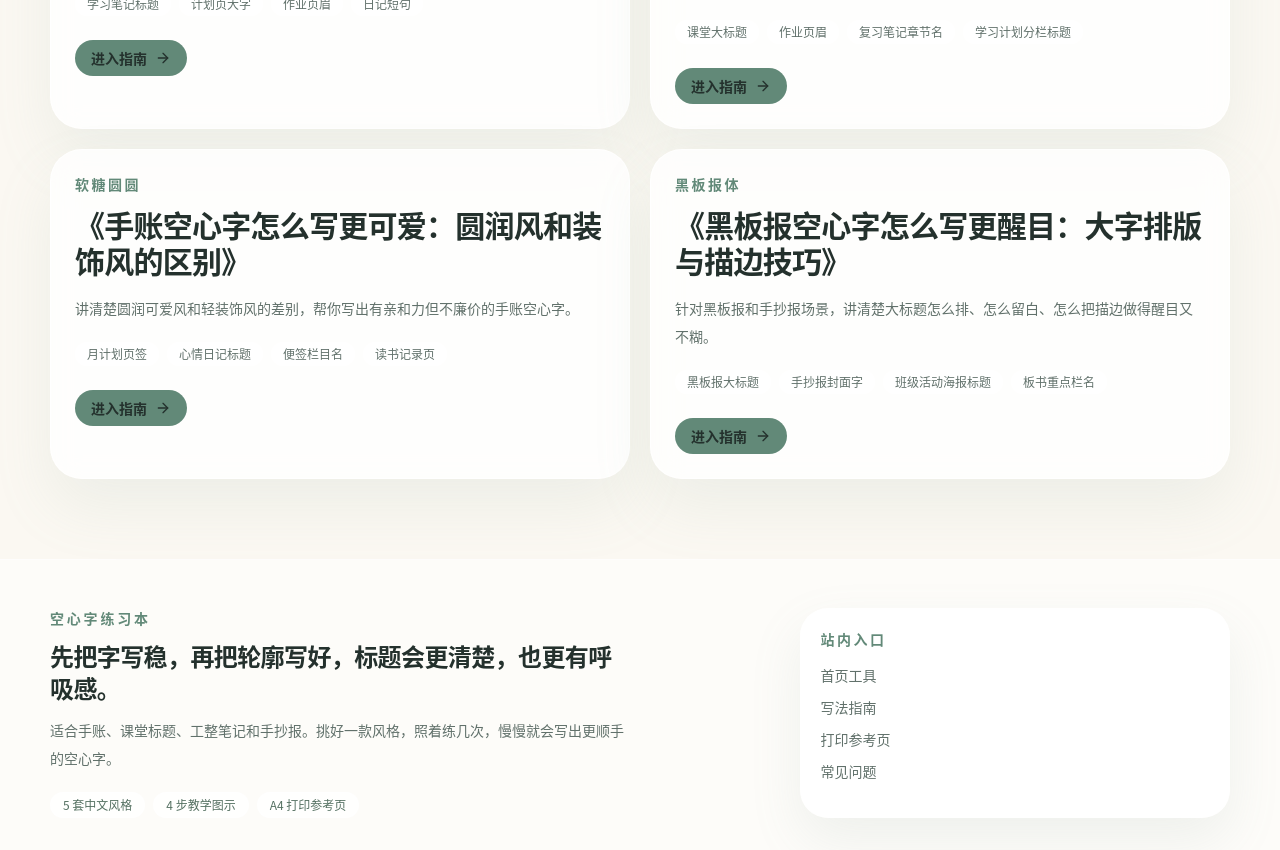
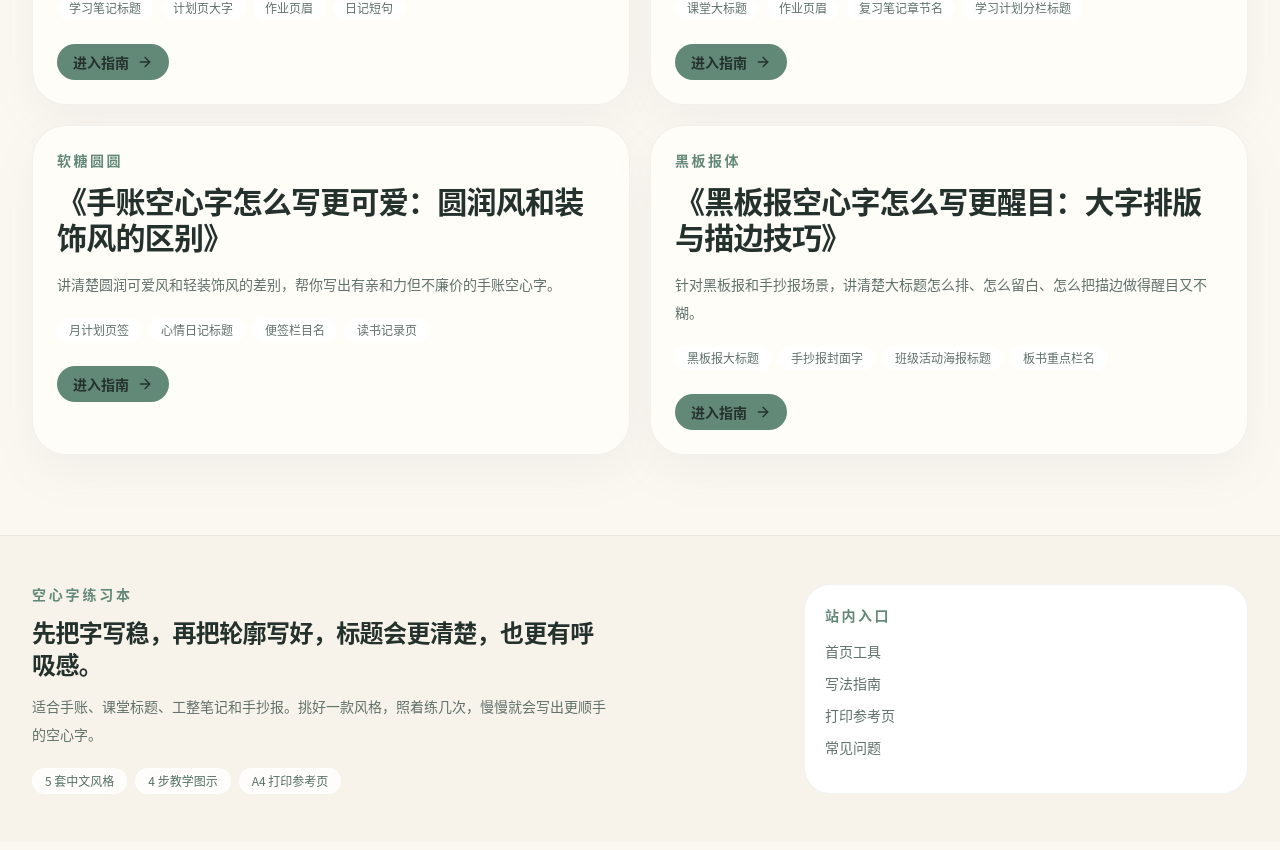
Before and after one commit to haowen8098-star/outline-practice-book, a Next.js app: page /guides in a window 1280 px wide. Shown: the part 600-1450 px from the top of the page. Built offline with nearby package versions, Linux system fonts and the light colour scheme; no server answers.

Commit message:
Broaden layout and reduce template feel

```diff
--- a/src/app/globals.css
+++ b/src/app/globals.css
@@ -14,12 +14,12 @@
   --soft-berry: #fff0f4;
   --pill-bg: #f2f7f4;
   --pill-text: #547061;
-  --border-soft: rgba(255, 255, 255, 0.85);
-  --surface: rgba(255, 255, 255, 0.8);
-  --surface-strong: rgba(255, 255, 255, 0.92);
+  --border-soft: rgba(78, 96, 87, 0.08);
+  --surface: rgba(255, 253, 248, 0.96);
+  --surface-strong: rgba(255, 255, 252, 0.98);
   --line-soft: rgba(112, 140, 126, 0.12);
-  --shadow-soft: 0 28px 60px rgba(142, 172, 155, 0.12);
-  --shadow-strong: 0 36px 90px rgba(123, 153, 137, 0.18);
+  --shadow-soft: 0 18px 44px rgba(130, 146, 136, 0.08);
+  --shadow-strong: 0 28px 72px rgba(118, 136, 126, 0.12);
 }
 
 @theme inline {
@@ -53,10 +53,10 @@ html {
 body {
   min-height: 100vh;
   background:
-    radial-gradient(circle at top left, rgba(180, 224, 202, 0.36), transparent 34%),
-    radial-gradient(circle at top right, rgba(255, 227, 235, 0.36), transparent 28%),
-    radial-gradient(circle at 82% 26%, rgba(255, 238, 197, 0.26), transparent 22%),
-    radial-gradient(circle at bottom right, rgba(210, 224, 255, 0.26), transparent 28%),
+    linear-gradient(180deg, #f5f0e6 0%, #fbf8f2 16%, #fffdf8 56%, #f7f3eb 100%),
+    radial-gradient(circle at top left, rgba(180, 224, 202, 0.18), transparent 30%),
+    radial-gradient(circle at top right, rgba(255, 227, 235, 0.18), transparent 24%),
+    radial-gradient(circle at bottom right, rgba(210, 224, 255, 0.16), transparent 22%),
     var(--background);
   color: var(--foreground);
   font-family:
@@ -94,15 +94,14 @@ button:active {
 
 .page-shell {
   margin-inline: auto;
-  width: min(1180px, calc(100% - 32px));
+  width: calc(100% - clamp(24px, 5vw, 84px));
 }
 
 .section-card {
-  border-radius: 32px;
-  border: 1px solid rgba(255, 255, 255, 0.72);
+  border-radius: 34px;
+  border: 1px solid var(--border-soft);
   background: var(--surface);
   box-shadow: var(--shadow-soft);
-  backdrop-filter: blur(14px);
 }
 
 .text-balance {
@@ -126,10 +125,10 @@ button:active {
 }
 
 .soft-panel {
-  border-radius: 28px;
-  border: 1px solid rgba(255, 255, 255, 0.78);
+  border-radius: 26px;
+  border: 1px solid rgba(84, 105, 95, 0.08);
   background: var(--surface-strong);
-  box-shadow: 0 22px 52px rgba(130, 160, 144, 0.12);
+  box-shadow: 0 14px 34px rgba(130, 160, 144, 0.08);
 }
 
 .interactive-card {
@@ -143,7 +142,7 @@ button:active {
 
 .interactive-card:hover {
   transform: translateY(-2px);
-  box-shadow: 0 24px 58px rgba(130, 160, 144, 0.14);
+  box-shadow: 0 18px 42px rgba(130, 160, 144, 0.1);
 }
 
 .button-pop {
@@ -286,7 +285,7 @@ button:active {
 
 @media (max-width: 767px) {
   .page-shell {
-    width: min(100% - 24px, 1180px);
+    width: calc(100% - 24px);
   }
 
   .section-card {
--- a/src/components/home/outline-workbench.tsx
+++ b/src/components/home/outline-workbench.tsx
@@ -187,9 +187,9 @@ export function OutlineWorkbench({ initialState }: { initialState: SearchState }
 
   return (
     <section ref={workbenchRef} id="workbench" className="space-y-8">
-      <div className="section-card overflow-hidden">
-        <div className="grid gap-8 p-5 lg:grid-cols-[0.88fr_1.12fr] lg:p-7">
-          <div className="space-y-6">
+      <div className="overflow-hidden rounded-[42px] border border-[color:var(--border-soft)] bg-[color:var(--surface)] shadow-[var(--shadow-soft)]">
+        <div className="grid gap-0 xl:grid-cols-[340px_minmax(0,1fr)]">
+          <div className="space-y-6 border-b border-[color:var(--border-soft)] px-5 py-6 sm:px-6 sm:py-7 xl:border-b-0 xl:border-r">
             <div className="space-y-2">
               <h2 className="text-balance text-3xl font-semibold tracking-tight text-[color:var(--foreground)] sm:text-4xl">
                 输入文字，直接看空心字轮廓。
@@ -309,9 +309,9 @@ export function OutlineWorkbench({ initialState }: { initialState: SearchState }
             </div>
           </div>
 
-          <div className="space-y-5 lg:sticky lg:top-24 lg:self-start">
+          <div className="space-y-6 px-5 py-6 sm:px-6 sm:py-7">
             <div
-              className="overflow-hidden rounded-[34px] border border-white/80 p-4 shadow-[0_32px_72px_rgba(130,160,143,0.16)]"
+              className="overflow-hidden rounded-[34px] border border-[color:var(--border-soft)] p-4 shadow-[0_20px_48px_rgba(130,160,143,0.08)] sm:p-6"
               style={{
                 background: `linear-gradient(145deg, ${activeStyle.background.from} 0%, ${activeStyle.background.via} 50%, ${activeStyle.background.to} 100%)`,
               }}
@@ -351,7 +351,7 @@ export function OutlineWorkbench({ initialState }: { initialState: SearchState }
 
               <OutlinePreviewSvg ref={exportTargetRef} text={deferredText} style={activeStyle} paper={paper} className="w-full" />
 
-              <div className="mt-4 space-y-3 rounded-[26px] bg-white/80 p-4">
+              <div className="mt-4 space-y-3 border-t border-[color:var(--border-soft)] pt-4">
                 <div className="flex flex-wrap gap-2">
                   <span className="rounded-full bg-[color:var(--soft-mint)] px-3 py-1 text-xs font-medium text-[color:var(--primary-strong)]">
                     {activeStyle.previewLabel}
@@ -384,9 +384,12 @@ export function OutlineWorkbench({ initialState }: { initialState: SearchState }
               </div>
             </div>
 
-            <div className="soft-panel p-5">
-              <p className="section-kicker">换一组看看</p>
-              <div className="soft-scroll mt-4 flex snap-x snap-mandatory gap-4 overflow-x-auto pb-2 md:grid md:grid-cols-2 md:overflow-visible xl:grid-cols-3">
+            <div>
+              <div className="flex flex-wrap items-center justify-between gap-3">
+                <p className="section-kicker">换一组看看</p>
+                <p className="text-sm text-[color:var(--muted-foreground)]">先看哪一种最清楚，再决定要不要往下学。</p>
+              </div>
+              <div className="soft-scroll mt-4 flex snap-x snap-mandatory gap-4 overflow-x-auto pb-2 md:grid md:grid-cols-2 md:overflow-visible xl:grid-cols-5">
                 {outlineStyles.map((style) => (
                   <div key={style.id} className="min-w-[296px] snap-center md:min-w-0">
                     <StyleCard
--- a/src/components/site/site-footer.tsx
+++ b/src/components/site/site-footer.tsx
@@ -2,7 +2,7 @@ import Link from "next/link";
 
 export function SiteFooter() {
   return (
-    <footer className="border-t border-white/60 bg-white/48">
+    <footer className="border-t border-[color:var(--border-soft)] bg-[#f8f3ea]">
       <div className="page-shell grid gap-8 py-12 md:grid-cols-[1.25fr_0.75fr]">
         <div className="space-y-3">
           <p className="text-sm font-semibold tracking-[0.2em] text-[color:var(--primary-strong)]">空心字练习本</p>
@@ -24,7 +24,7 @@ export function SiteFooter() {
           </div>
         </div>
 
-        <div className="soft-panel p-5">
+        <div className="rounded-[26px] border border-[color:var(--border-soft)] bg-white px-5 py-5">
           <p className="text-sm font-semibold tracking-[0.18em] text-[color:var(--primary-strong)]">站内入口</p>
           <div className="mt-4 grid gap-3 text-sm text-[color:var(--muted-foreground)]">
             <Link href="/" className="transition-colors hover:text-[color:var(--foreground)]">
--- a/src/components/site/site-header.tsx
+++ b/src/components/site/site-header.tsx
@@ -4,10 +4,10 @@ import { navItems, cn } from "@/lib/site";
 
 export function SiteHeader() {
   return (
-    <header className="sticky top-0 z-40 border-b border-white/60 bg-[color:var(--background)]/84 backdrop-blur-xl">
-      <div className="page-shell flex items-center justify-between gap-4 py-3.5">
+    <header className="sticky top-0 z-40 border-b border-[color:var(--border-soft)] bg-[color:var(--background)]/92 backdrop-blur-xl">
+      <div className="page-shell flex items-center justify-between gap-4 py-4">
         <Link href="/" className="group button-pop flex items-center gap-3">
-          <span className="flex size-11 items-center justify-center rounded-2xl border border-white/80 bg-white/92 text-lg shadow-[0_18px_40px_rgba(105,142,125,0.12)] transition-transform duration-300 group-hover:-translate-y-0.5 group-hover:rotate-6">
+          <span className="flex size-11 items-center justify-center rounded-2xl border border-[color:var(--border-soft)] bg-white text-lg shadow-[0_12px_30px_rgba(105,142,125,0.08)] transition-transform duration-300 group-hover:-translate-y-0.5">
             〇
           </span>
           <div>
@@ -23,7 +23,7 @@ export function SiteHeader() {
               href={item.href}
               className={cn(
                 "button-pop rounded-full px-4 py-2 text-sm font-medium text-[color:var(--muted-foreground)] transition-colors duration-200",
-                "hover:bg-white/85 hover:text-[color:var(--foreground)]",
+                "hover:bg-white hover:text-[color:var(--foreground)]",
               )}
             >
               {item.label}
```
Also changed, not shown: src/components/home/home-page.tsx (+44 -45 lines).
